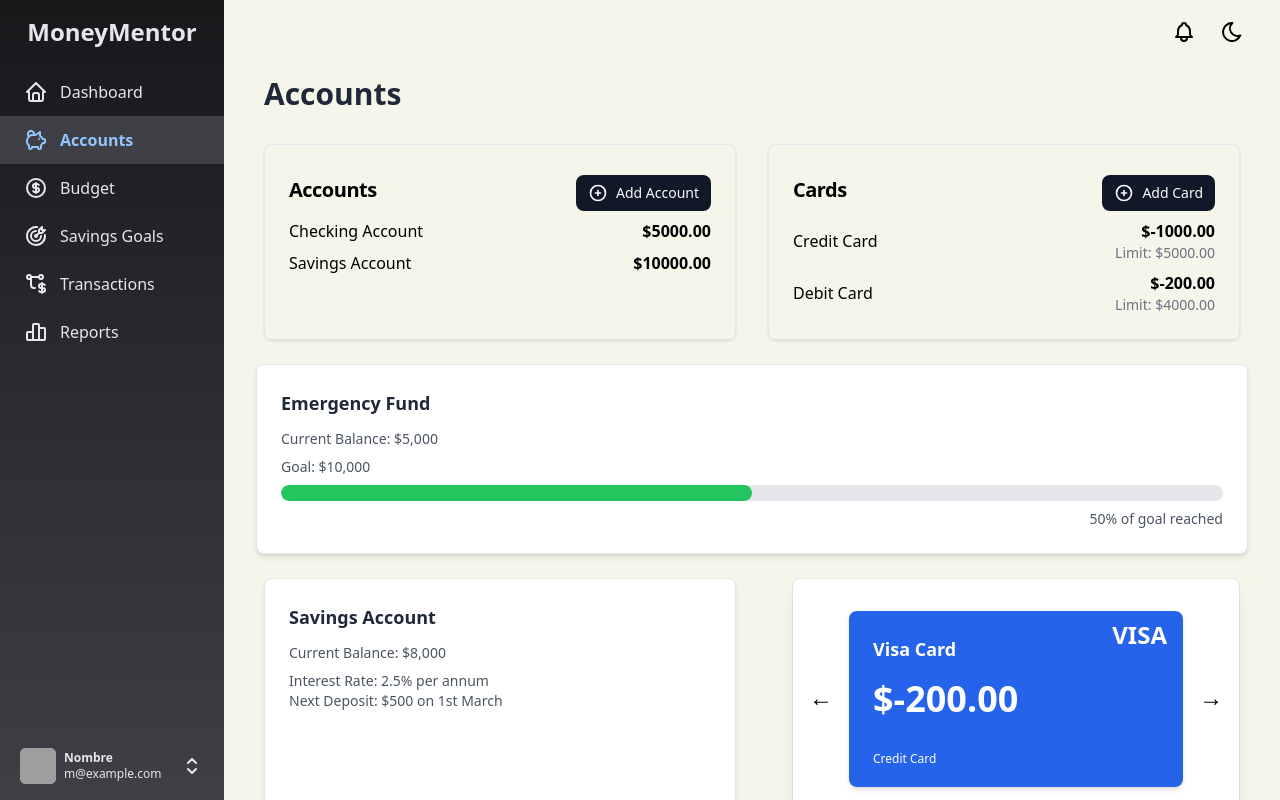
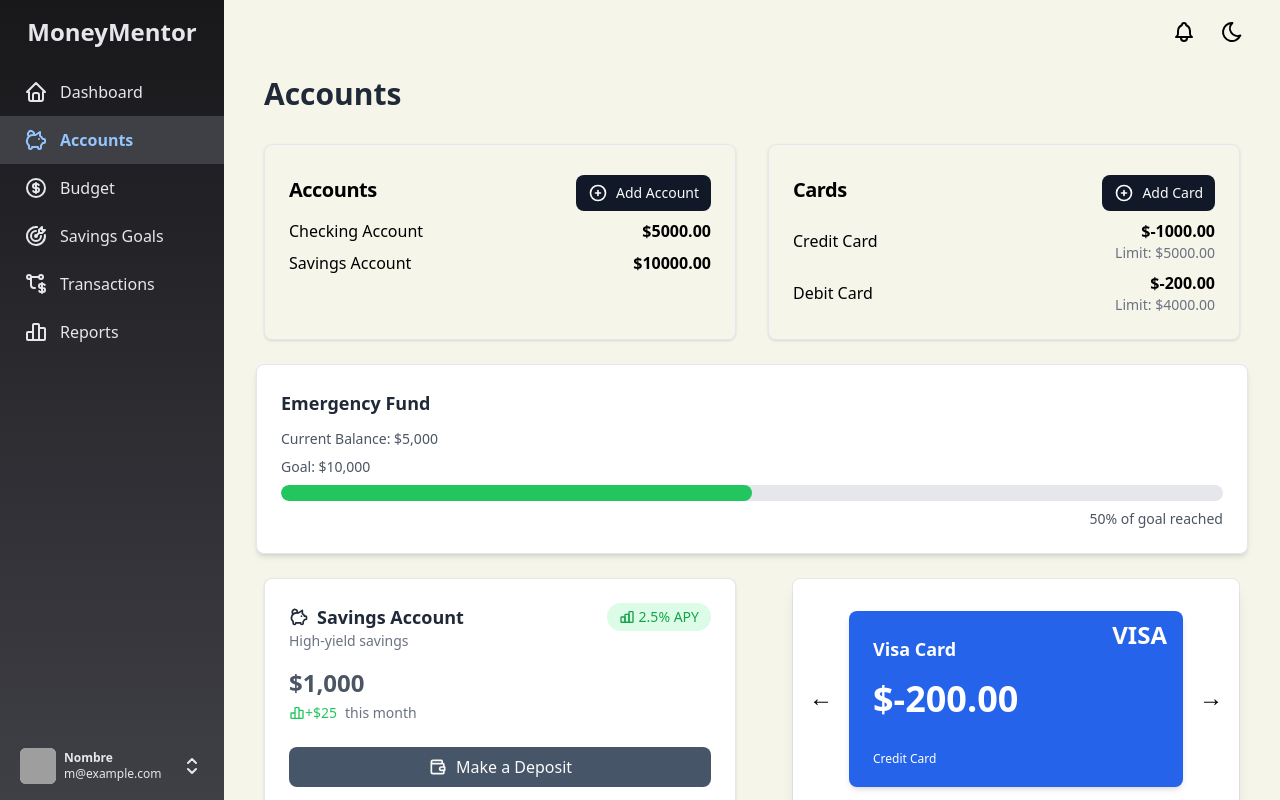
Before and after one commit to ChriisLM/MoneyMentor, a React (Vite) app: page /accounts in a window 1280 px wide. Built offline with nearby package versions, Linux system fonts and the light colour scheme; grey boxes are pictures that could not be loaded.

Commit message:
refactor: Refactory structure and styles of the component, add dark mode styles

```diff
--- a/src/components/cards/SavingAccountCard.tsx
+++ b/src/components/cards/SavingAccountCard.tsx
@@ -1,12 +1,63 @@
+import { useFinanceData } from "../../hooks/useFinanceData";
+import { ChartUpIcon, WalletIcon } from "../../icons/Icons";
+import { BarChartIcon, PigCoinIcon } from "../../icons/SideBarIcons";
+
 export function SavingAccountCard() {
+  const { accounts } = useFinanceData();
+  const savingAccount = accounts.find(
+    (goal) => goal.name === "Savings Account"
+  );
+
+  const monthlyGrowth = 2.5;
+  const lastMonthBalance = savingAccount?.balance
+    ? savingAccount.balance * 0.975
+    : 0;
+  const growthAmount = savingAccount?.balance
+    ? savingAccount.balance - lastMonthBalance
+    : 0;
+
   return (
-    <div className="bg-white border border-gray-200 rounded-lg p-6 shadow-md">
-      <h2 className="text-lg font-semibold text-gray-800 mb-3">
-        Savings Account
-      </h2>
-      <p className="text-gray-600 text-sm mb-2">Current Balance: $8,000</p>
-      <p className="text-gray-600 text-sm">Interest Rate: 2.5% per annum</p>
-      <p className="text-gray-600 text-sm">Next Deposit: $500 on 1st March</p>
+    <div className="bg-white border border-gray-200 rounded-lg p-6 shadow dark:bg-neutral-700 dark:border-neutral-500 dark:shadow-neutral-500">
+      <div className="flex justify-between items-start mb-4">
+        <div>
+          <h2 className="text-lg font-semibold text-gray-800 dark:text-gray-200 flex items-center gap-2">
+            <PigCoinIcon className="w-5 h-5" />
+            Savings Account
+          </h2>
+          <p className="text-sm text-gray-500 dark:text-gray-400">
+            High-yield savings
+          </p>
+        </div>
+        <div className="bg-green-100 dark:bg-green-900 px-3 py-1 rounded-full">
+          <p className="text-green-600 dark:text-green-400 text-sm font-medium flex items-center gap-1">
+            <ChartUpIcon className="w-4 h-4" />
+            {monthlyGrowth}% APY
+          </p>
+        </div>
+      </div>
+
+      <div className="mb-6">
+        <p className="text-gray-600 dark:text-gray-200 text-2xl font-bold mb-1">
+          ${savingAccount?.balance?.toLocaleString()}
+        </p>
+        <div className="flex items-center gap-2">
+          <span className="text-green-500 dark:text-green-400 text-sm font-medium flex items-center">
+            <BarChartIcon className="w-4 h-4" />
+            +${growthAmount.toLocaleString()}
+          </span>
+          <span className="text-gray-500 dark:text-gray-400 text-sm">
+            this month
+          </span>
+        </div>
+      </div>
+      <div className="mt-6">
+        <button className="w-full flex items-center justify-center gap-2 bg-slate-600 hover:bg-gray-800 text-zinc-50 px-4 py-2 rounded-lg font-medium transition-colors">
+          <WalletIcon className="w-5 h-5" />
+          Make a Deposit
+        </button>
+      </div>
     </div>
   );
 }
+
+export default SavingAccountCard;
```
